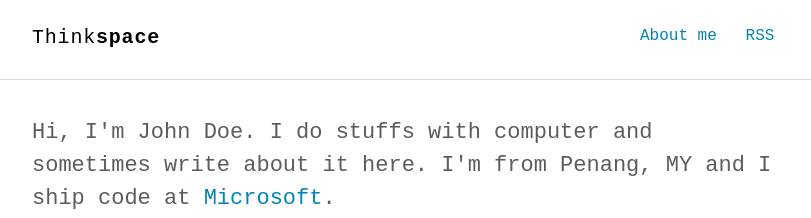
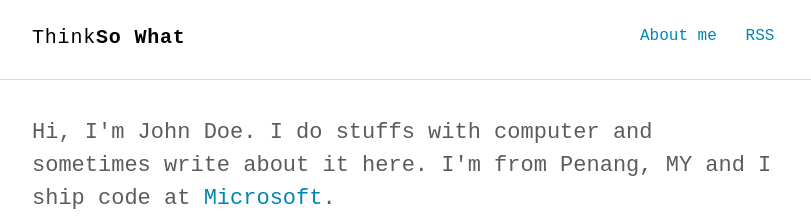
Before and after one commit to kossw123/8iiow, a Jekyll site: the page built from index.html, in a window 1280 px wide. Shown: the top 218 px of the page, without its empty margins (232-1043 px from the left). Built offline with Jekyll 4.4.1, drawn with Linux system fonts in a browser that asks for light colours; some web fonts are replaced.

Commit message:
config.xml Test

```diff
--- a/_config.yml
+++ b/_config.yml
@@ -1,8 +1,8 @@
 # Site settings
 title_left    : "Think"
-title_right   : "space" # default: ""
-description   : "Minimalist Jekyll theme for technical writing blog."
-keywords      : "Jekyll, theme, free, download, SEO, blog, web, minimalist, thinkspace"
+title_right   : "So What" # default: ""
+description   : "wwwwwwwwwwww"
+keywords      : "Test"
 url           : https://heiswayi.github.io/thinkspace # site url
 baseurl       : "" # apply repo name like "/myproject" if used under gh-pages branch, else (under master branch) just leave empty/blank
 cover         : "" # image uri like logo/cover image for site seo
```
